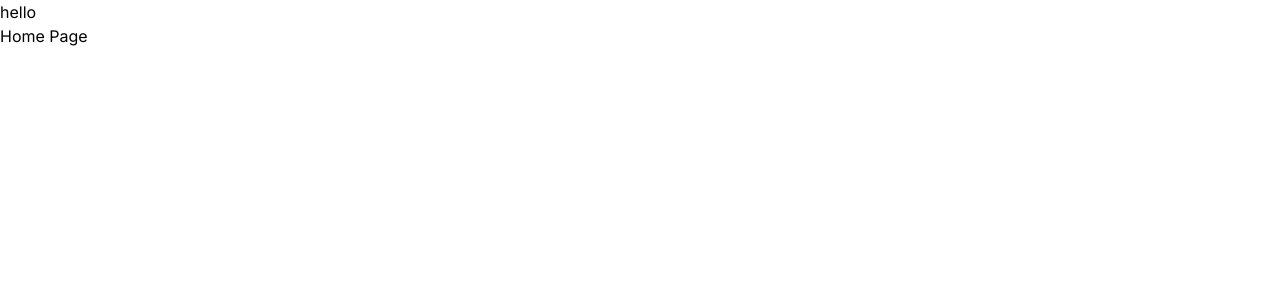
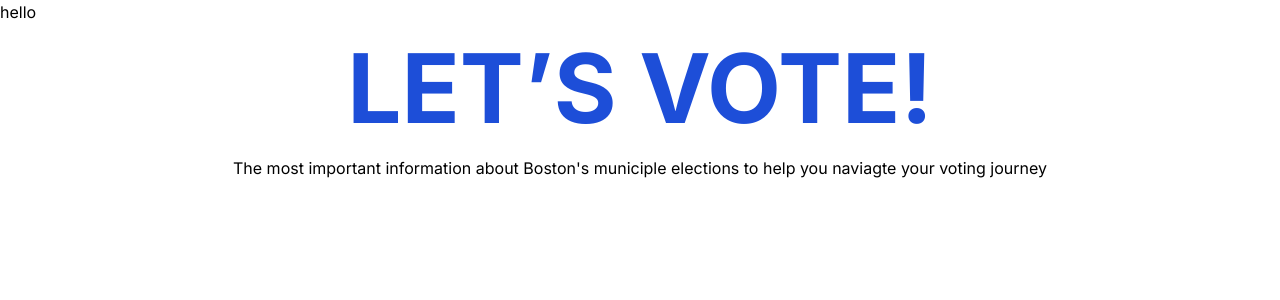
Before and after one commit to BU-Spark/pitne-voter-app, a Next.js app in the folder client/: page / in a window 1280 px wide. Shown: the top 300 px of the page. Built offline with nearby package versions, Linux system fonts and the light colour scheme.

Commit message:
Update heading for upcomingElections Page

```diff
--- a/client/src/app/page.tsx
+++ b/client/src/app/page.tsx
@@ -1,10 +1,11 @@
 import React from 'react'
 import Nav from '../components/nav'
+import UpcomingElections from '../pages/upcomingElections'
 export default function Home() {
   return (
     <div>
       <Nav />
-      <h1>Home Page</h1>
+      <UpcomingElections />
     </div>
   )
 }
--- /dev/null
+++ b/client/src/pages/upcomingElections/index.tsx
@@ -0,0 +1,12 @@
+import React from "react";
+
+export default function UpcomingElections() {
+    return (
+        <div>
+            <div className='flex flex-col justify-center items-center p-4'>
+                <h1 className='text-blue-700 font-bold text-8xl '>LET’S VOTE!</h1>
+                <p className='p-5'>The most important information about Boston's municiple elections to help you naviagte your voting journey</p>
+            </div>
+        </div>
+    )
+}
```
